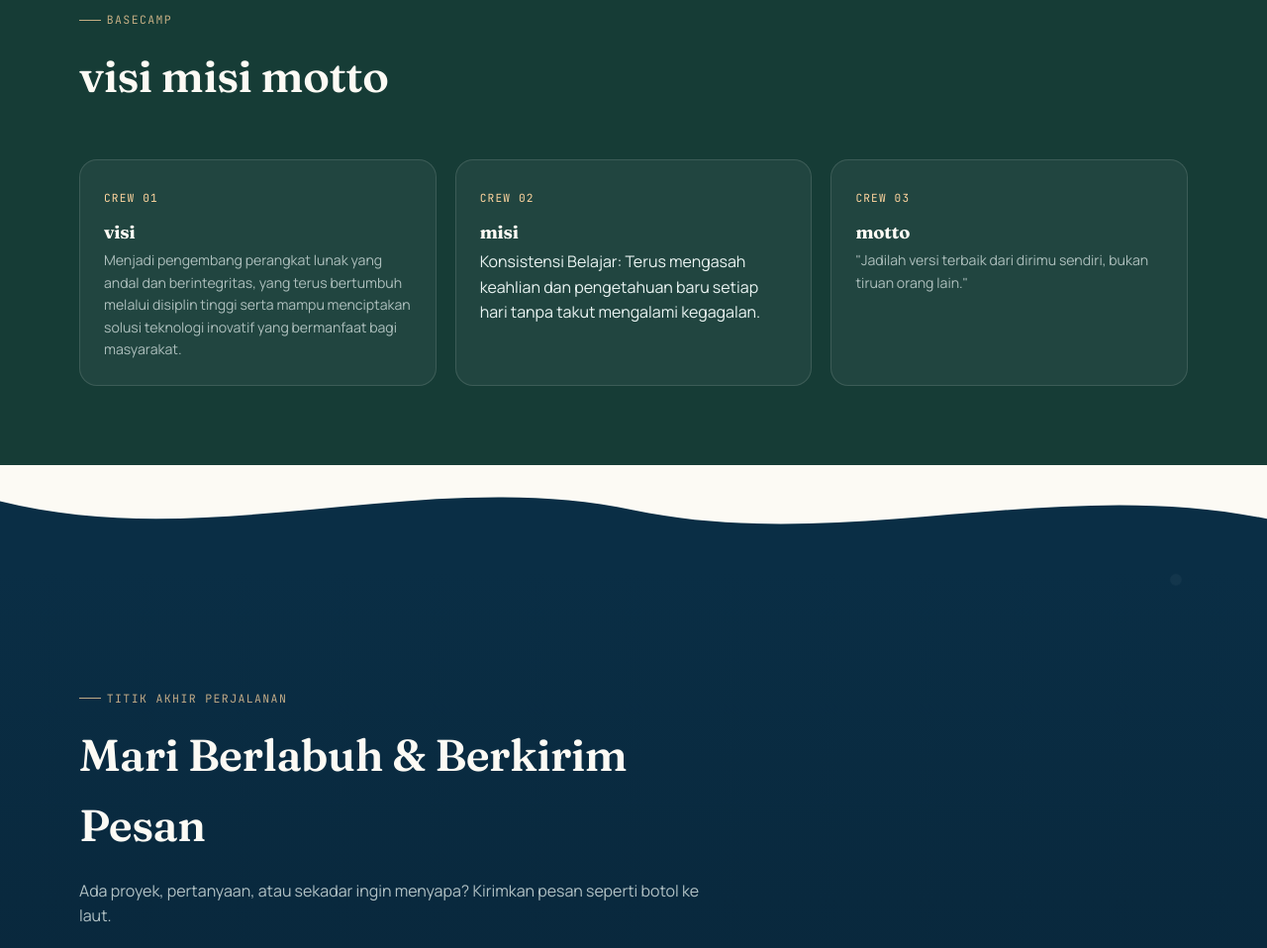
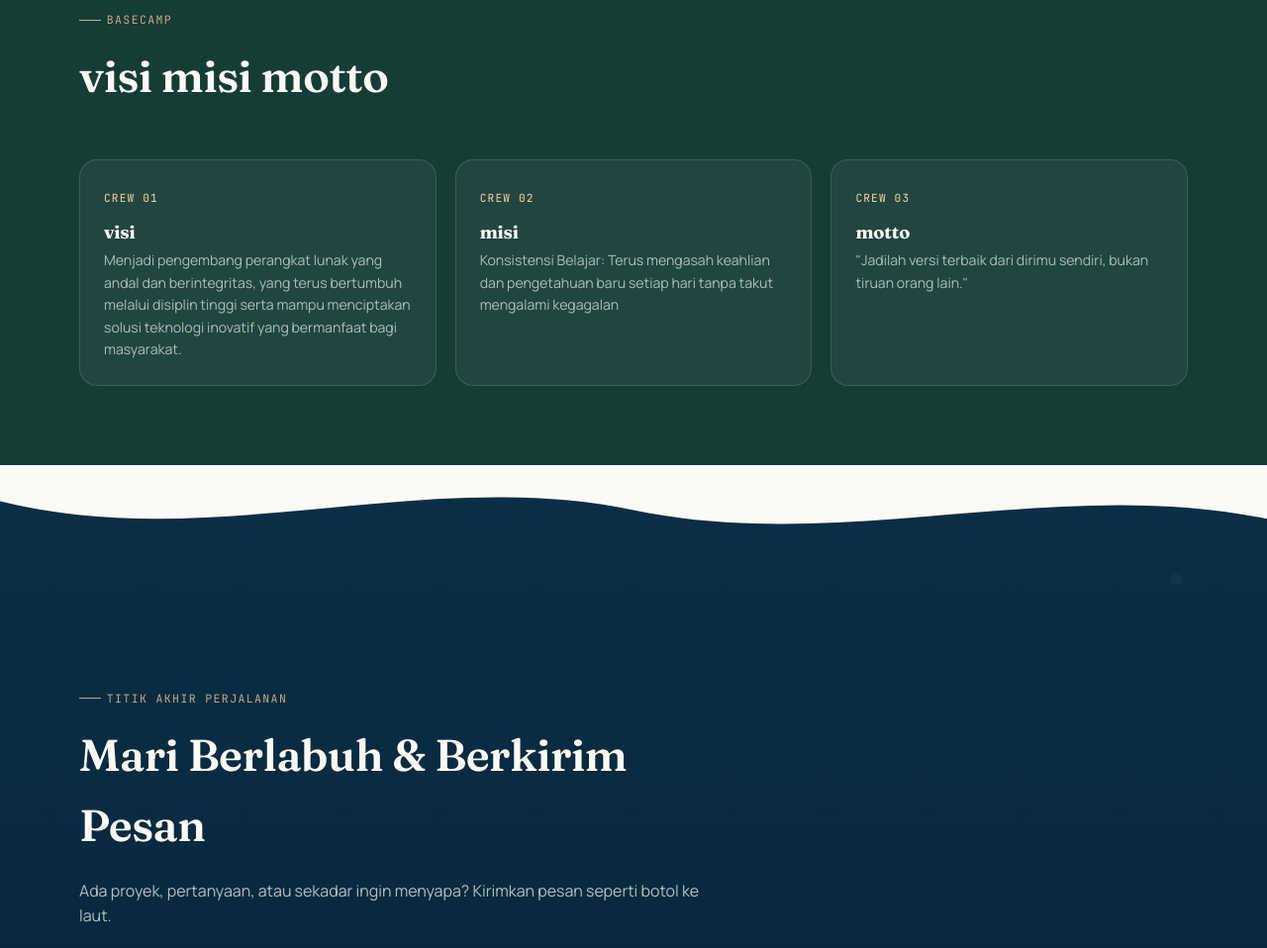
Before and after one commit to balyaazzam3/azambalya.github.io, a plain HTML site: page page3.html in a window 1280 px wide. Shown: the part 2306-3264 px from the top of the page at 99% size. Drawn offline with Linux system fonts and the light colour scheme.

Commit message:
page3.html

```diff
--- a/page3.html
+++ b/page3.html
@@ -123,7 +123,7 @@
     </div>
     <div class="crew-grid">
       <div class="crew-card reveal"><span class="num">CREW 01</span><h3>visi</h3><p>Menjadi pengembang perangkat lunak yang andal dan berintegritas, yang terus bertumbuh melalui disiplin tinggi serta mampu menciptakan solusi teknologi inovatif yang bermanfaat bagi masyarakat.</p></div>
-      <div class="crew-card reveal reveal-delay-1"><span class="num">CREW 02</span><h3>misi</h3>Konsistensi Belajar: Terus mengasah keahlian dan pengetahuan baru setiap hari tanpa takut mengalami kegagalan.<p></p></div>
+      <div class="crew-card reveal reveal-delay-1"><span class="num">CREW 02</span><h3>misi</h3><p>Konsistensi Belajar: Terus mengasah keahlian dan pengetahuan baru setiap hari tanpa takut mengalami kegagalan</p></div>
       <div class="crew-card reveal reveal-delay-2"><span class="num">CREW 03</span><h3>motto</h3><p>"Jadilah versi terbaik dari dirimu sendiri, bukan tiruan orang lain."</p></div>
 
     </div>
```
